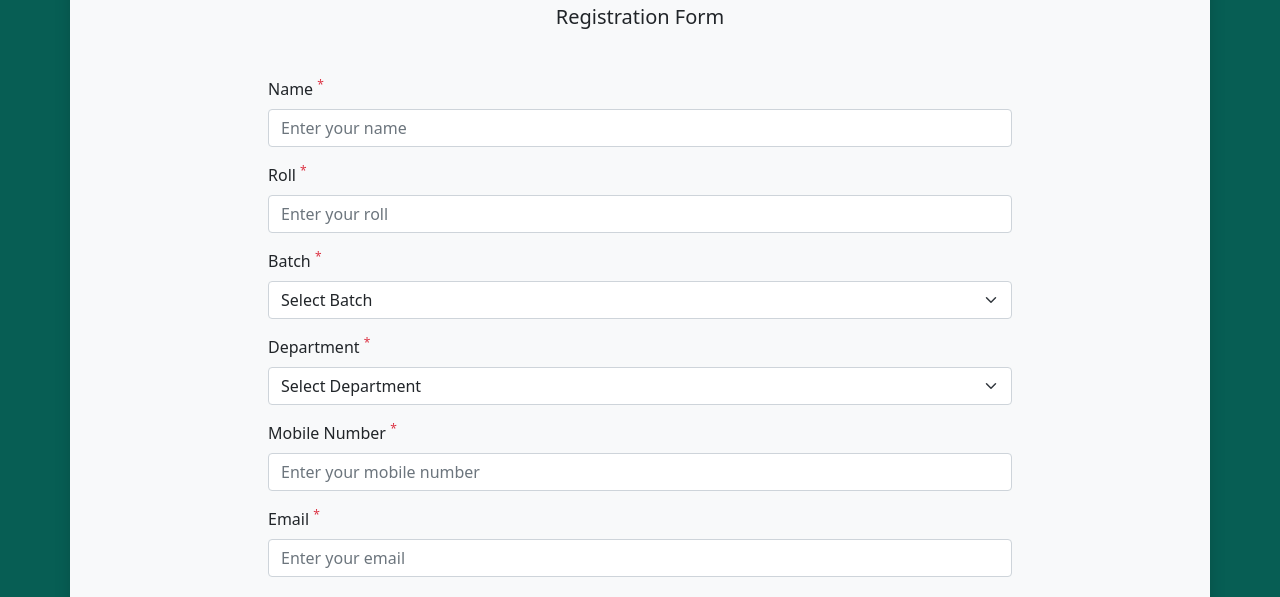
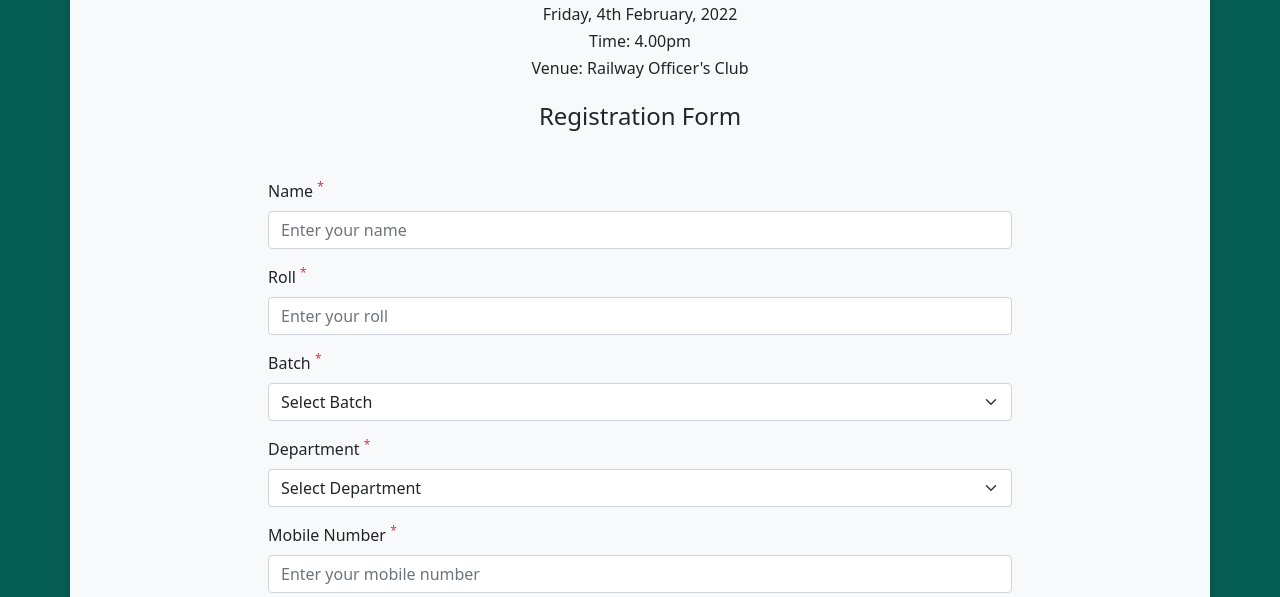
Before and after one commit to J-U-Jisan/kuetian-iftar-2025, a plain HTML site: page index.html in a window 1280 px wide. Shown: the part 179-776 px from the top of the page. Drawn offline with nearby package versions, Linux system fonts and the light colour scheme.

Commit message:
basic info

```diff
--- a/index.html
+++ b/index.html
@@ -15,7 +15,11 @@
         <div class="mb-5 text-center">
             <img src="./images/logo.JPG" class="col-md-1">
             <h2 class="text-center">KUETIAN NIGHT 2022</h2>
-            <h5 class="text-center">Registration Form</h5>
+            <h6>Friday, 4th February, 2022</h6>
+            <h6>Time: 4.00pm</h6>
+            <h6>Venue: Railway Officer's Club</h6>
+
+            <h4 class="text-center mt-4">Registration Form</h4>
         </div>
 
         <div class="d-flex justify-content-center col-md-12 col-sm-12">
@@ -166,6 +170,7 @@
                             <option value="1">1</option>
                             <option value="2">2</option>
                             <option value="3">3</option>
+                            <option value="4">4</option>
                         </select>
 
                     </div>
--- a/script.js
+++ b/script.js
@@ -24,6 +24,9 @@ function insert_value() {
     let driver = $('input[name=driver]:checked').val();
     let paymentMode = $('input[name=paymentMode]:checked').val();
     let transactionID = $('#transactionID').val();
+
+    if(kids==='No')
+        numberOfKids= '';
 
     if(!paymentMode || !transactionID || !accountNo){
         $('#secondForm').addClass('was-validated');
@@ -120,6 +123,7 @@ function handleKidsYes() {
 
 function handleKidsNo() {
     $('#numberOfKidsDiv').hide();
+
     kidsPay = 0;
     if(payable){
         payable = personPay + spousePay + kidsPay;
```
